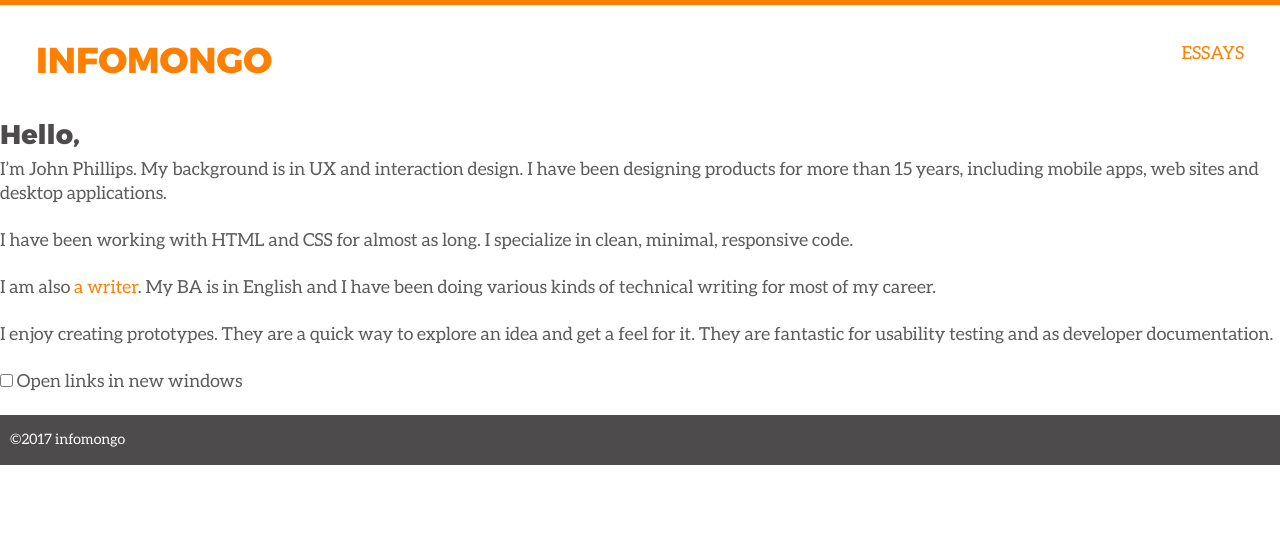
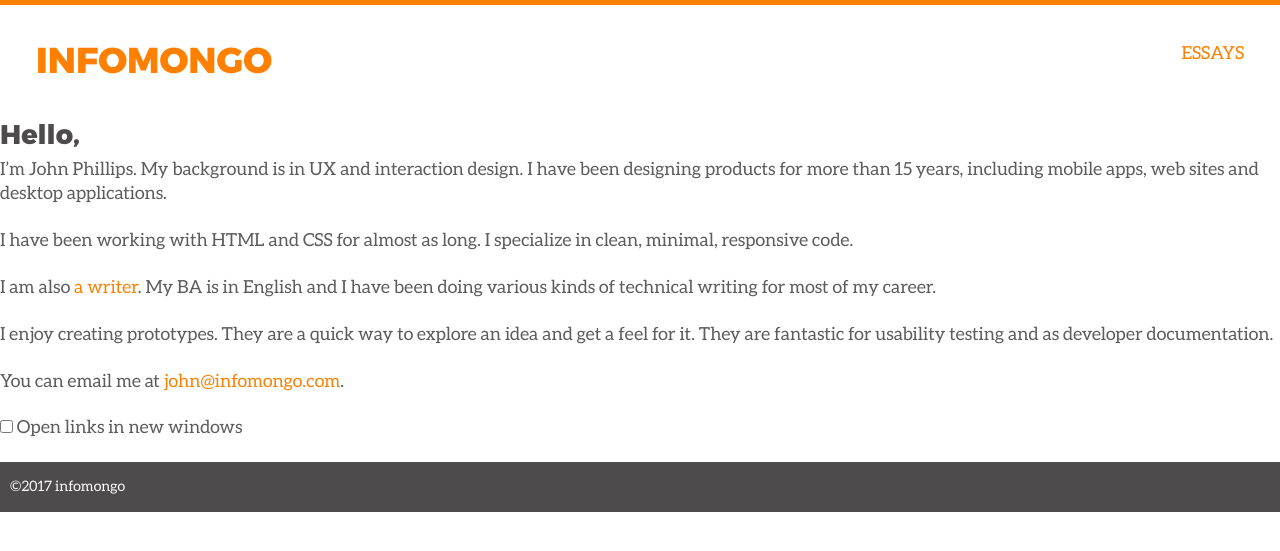
Before and after one commit to infomongo/infomongo.github.io, a Jekyll site: the page built from content/intro.md, in a window 1280 px wide. Shown: the top 551 px of the page. Built offline with Jekyll 4.4.1, drawn with Linux system fonts in a browser that asks for light colours; our own code applies the rules of GitHub Pages for plain Markdown files.

Commit message:
add contact info

```diff
--- a/content/intro.md
+++ b/content/intro.md
@@ -10,4 +10,6 @@ I am also [a writer](/posts/). My BA is in English and I have been doing various
 
 I enjoy creating prototypes. They are a quick way to explore an idea and get a feel for it. They are fantastic for usability testing and as developer documentation.
 
+<p>You can email me at <a href="&#x6D;&#97;&#105;l&#116;&#x6F;:&#106;&#111;&#x68;&#x6E;&#64;&#x69;&#x6E;f&#111;&#x6D;&#x6F;&#110;&#x67;&#111;&#46;&#x63;&#111;&#109;">&#106;&#111;&#x68;&#x6E;&#64;&#x69;&#x6E;f&#111;&#x6D;&#x6F;&#110;&#x67;&#111;&#46;&#x63;&#111;&#109;</a>.</p>
+
 <p><label class="links" for="switch"><input id="switch" type="checkbox"> Open links in new windows</label></p>
```
